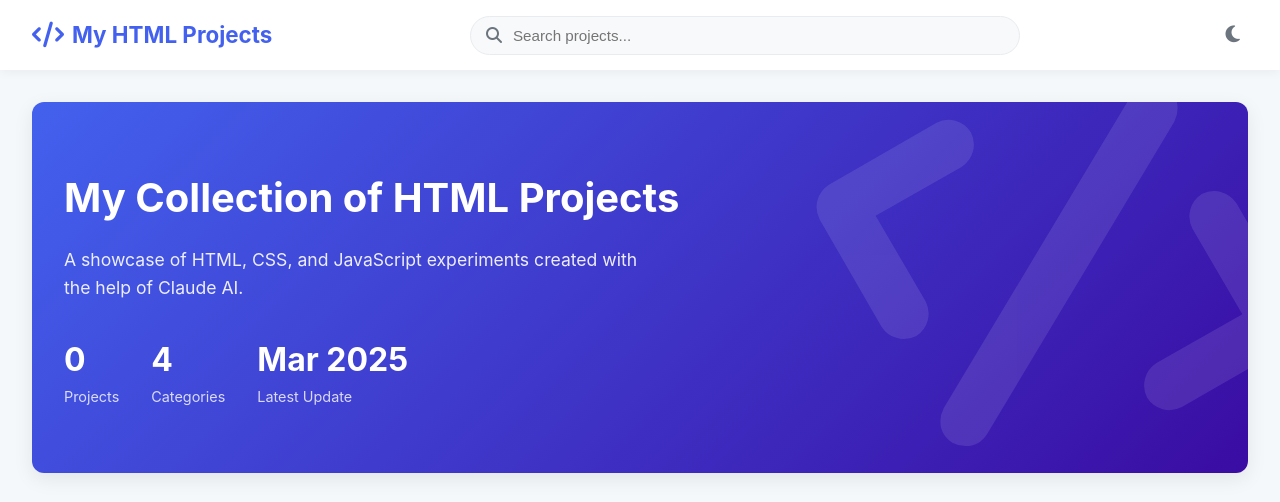
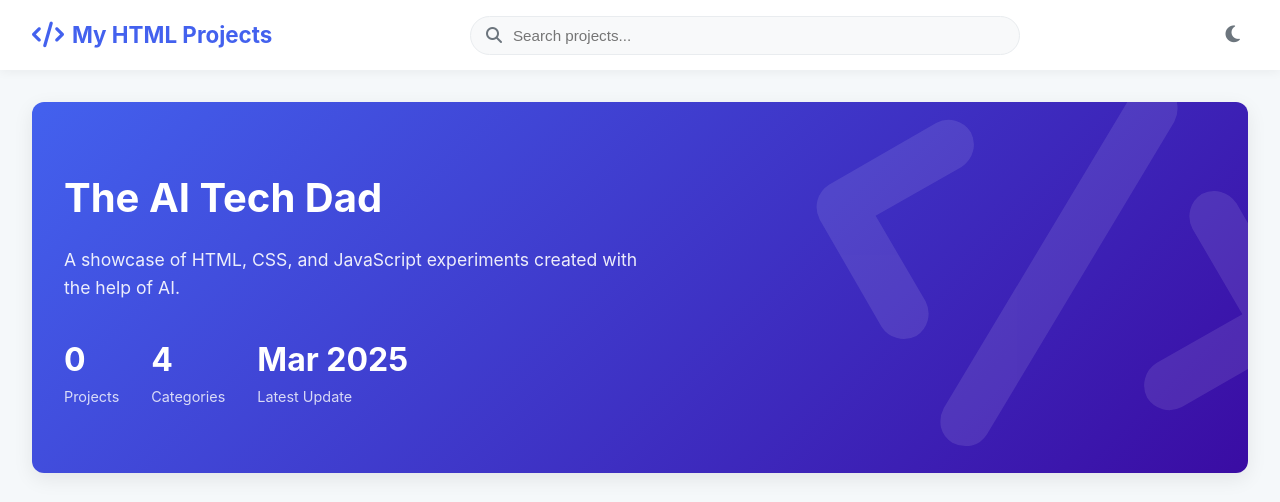
Before and after one commit to ai-tech-dad/fun-with-ai, a plain HTML site: page index.html in a window 1280 px wide. Shown: the top 502 px of the page. Drawn offline with Linux system fonts and the light colour scheme.

Commit message:
Update index.html

```diff
--- a/index.html
+++ b/index.html
@@ -3,7 +3,7 @@
 <head>
     <meta charset="UTF-8">
     <meta name="viewport" content="width=device-width, initial-scale=1.0">
-    <title>My HTML Projects | Portfolio</title>
+    <title>The AI Tech Dad | Portfolio</title>
     <link rel="stylesheet" href="https://cdnjs.cloudflare.com/ajax/libs/font-awesome/6.4.0/css/all.min.css">
     <style>
         :root {
@@ -551,8 +551,8 @@
     <main>
         <section class="hero">
             <i class="fas fa-code hero-bg"></i>
-            <h1>My Collection of HTML Projects</h1>
-            <p>A showcase of HTML, CSS, and JavaScript experiments created with the help of Claude AI.</p>
+            <h1>The AI Tech Dad</h1>
+            <p>A showcase of HTML, CSS, and JavaScript experiments created with the help of AI.</p>
             <div class="hero-stats">
                 <div class="stat">
                     <span class="stat-number" id="project-count">10</span>
```
